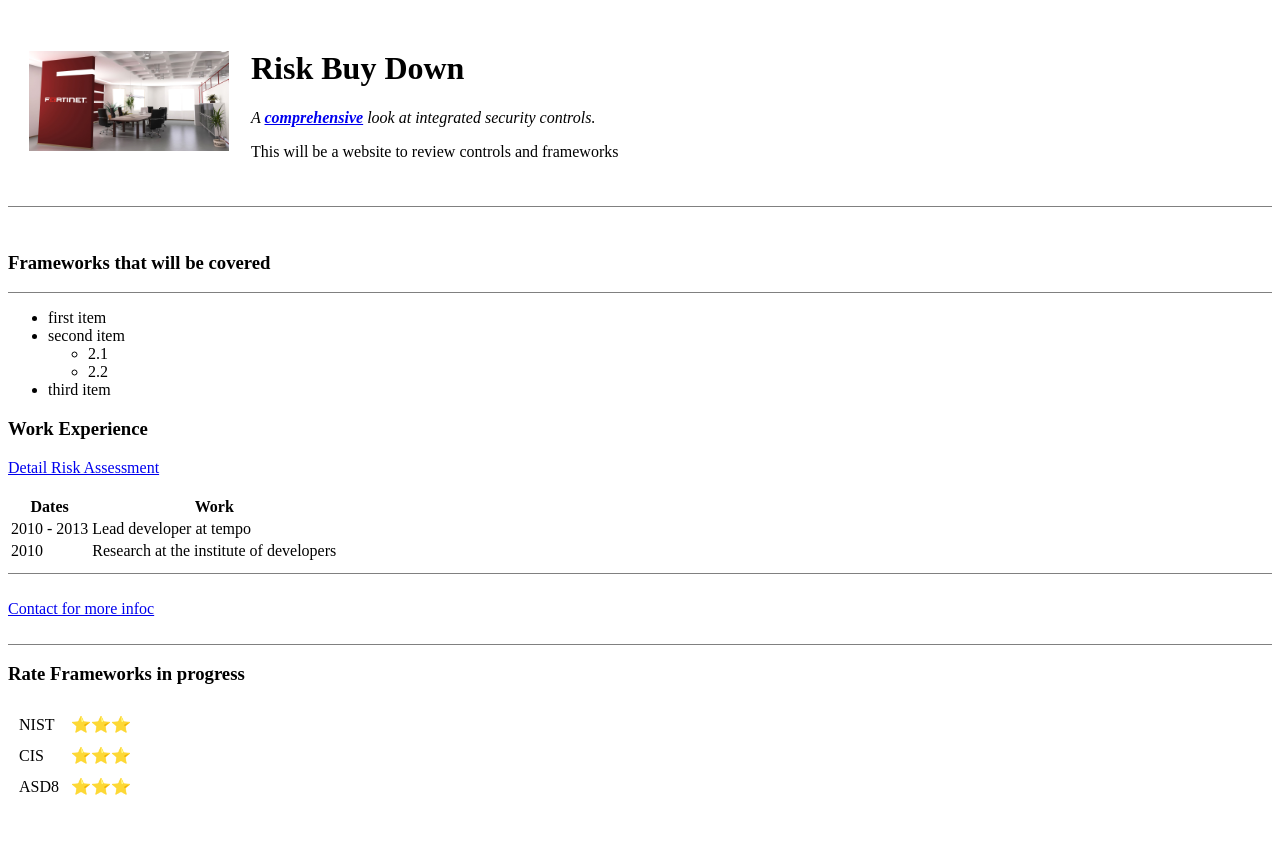
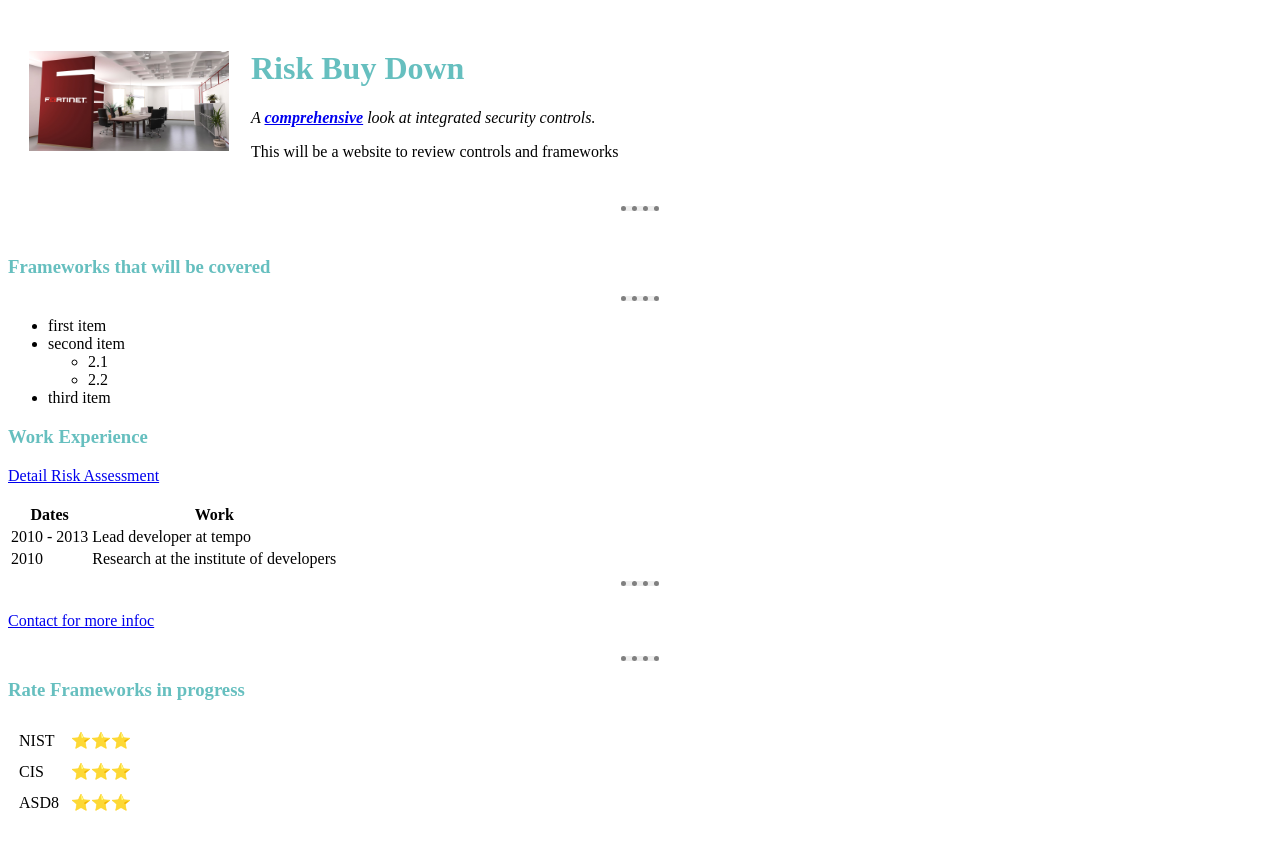
Before and after one commit to magicprawn/frameworks, a plain HTML site: page index.html in a window 1280 px wide. Drawn offline with Linux system fonts and the light colour scheme.

Commit message:
Add files via upload

```diff
--- /dev/null
+++ b/css/styles.css
@@ -0,0 +1,21 @@
+body {
+}
+
+hr {
+  background-color: #EEEEEE;
+  border-style: dotted;
+  border-bottom: none;
+  border-left: none;
+  border-right: none;
+  border-color: grey;
+  border-width: 5px;
+  width: 3%;
+}
+
+h1 {
+  color: #66BFBF;
+}
+
+h3 {
+  color: #66BFBF;
+}
--- a/index.html
+++ b/index.html
@@ -4,6 +4,8 @@
 <head>
   <meta charset="utf-8">
   <title>🦘Magic Prawn</title>
+  <link rel="stylesheet" href="css/styles.css">
+
 </head>
 
 <body>
```
Also changed, not shown: contact.html (+2 -0 lines), risk.html (+2 -0 lines).
